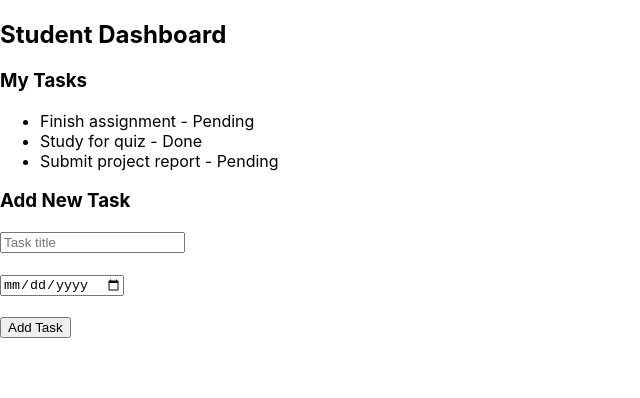
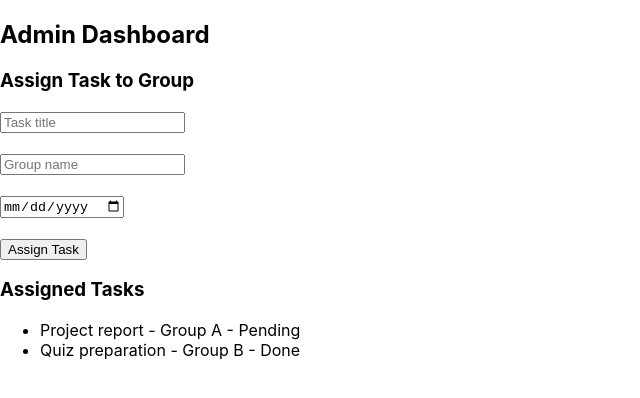
Before and after one commit to AyaRafea-431011614/task-manager-project, a React (Create React App) app in the folder frontend/: page / in a window 1280 px wide. Shown: the top 398 px of the page, without its empty margins (0-640 px from the left). Built offline with nearby package versions, Linux system fonts and the light colour scheme.

Commit message:
Add Admin Dashboard page

```diff
--- a/frontend/src/App.js
+++ b/frontend/src/App.js
@@ -1,9 +1,9 @@
-import StudentDashboard from "./pages/StudentDashboard";
+import AdminDashboard from "./pages/AdminDashboard";
 
 function App() {
   return (
     <div>
-      <StudentDashboard />
+      <AdminDashboard />
     </div>
   );
 }
--- /dev/null
+++ b/frontend/src/pages/AdminDashboard.js
@@ -0,0 +1,29 @@
+function AdminDashboard() {
+  return (
+    <div>
+      <h2>Admin Dashboard</h2>
+
+      <h3>Assign Task to Group</h3>
+
+      <input type="text" placeholder="Task title" />
+      <br /><br />
+
+      <input type="text" placeholder="Group name" />
+      <br /><br />
+
+      <input type="date" />
+      <br /><br />
+
+      <button>Assign Task</button>
+
+      <h3>Assigned Tasks</h3>
+
+      <ul>
+        <li>Project report - Group A - Pending</li>
+        <li>Quiz preparation - Group B - Done</li>
+      </ul>
+    </div>
+  );
+}
+
+export default AdminDashboard;
```
